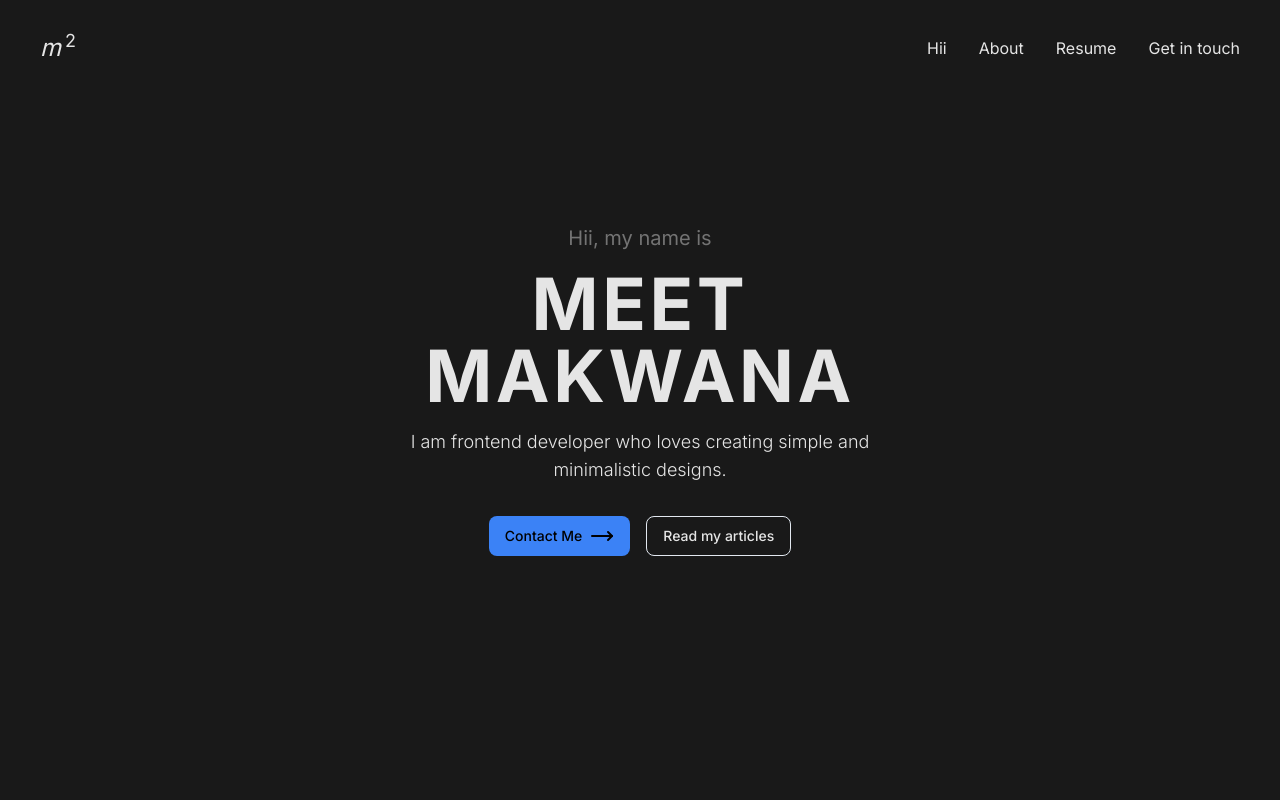
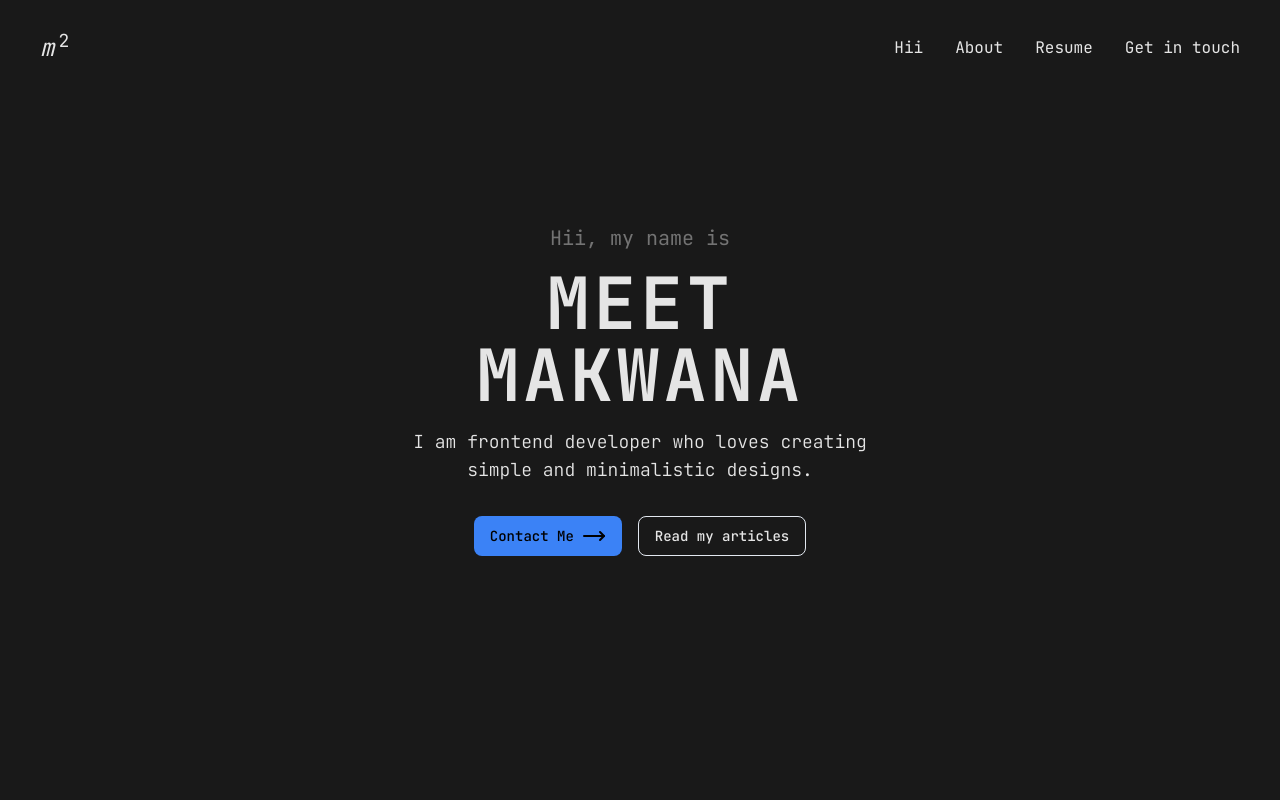
Before and after one commit to meetmakwana7396/portfolio, a Next.js app: page / in a window 1280 px wide. Shown: the top 800 px of the page. Built offline with nearby package versions, Linux system fonts and the light colour scheme.

Commit message:
new design

```diff
--- a/app/layout.tsx
+++ b/app/layout.tsx
@@ -1,15 +1,15 @@
 import type { Metadata } from "next";
-import { Roboto, Inter } from "next/font/google";
+import { Roboto, Inter,JetBrains_Mono } from "next/font/google";
 import "./globals.css";
 import { cn } from "@/lib/utils";
 
-const roboto = Roboto({
-  subsets: ["latin"],
-  weight: ["100", "300", "400", "500", "700", "900"],
-});
 const inter = Inter({
   subsets: ["latin"],
 });
+
+const jetBrains = JetBrains_Mono({
+  subsets:['latin']
+})
 
 export const metadata: Metadata = {
   title: "Create Next App",
@@ -23,7 +23,7 @@ export default function RootLayout({
 }>) {
   return (
     <html lang="en">
-      <body className={cn(inter.className)}>
+      <body className={cn(jetBrains.className)}>
         <div className="relative px-6 antialiased text-base sm:px-10 overflow-hidden">
           {children}
         </div>
--- a/components/landing-page/hero-section.tsx
+++ b/components/landing-page/hero-section.tsx
@@ -33,8 +33,8 @@ const HeroSection = () => {
             data-aos="fade-down"
             data-aos-duration="500"
             data-aos-delay="300">
-            <Button className="flex gap-2">
-              Contact Me <MoveRight color="black" />{" "}
+            <Button className="flex gap-2 group">
+              Contact Me <MoveRight color="black" className="group-hover:translate-x-1 transition" />{" "}
             </Button>
             <Button variant={"outline"} asChild>
               <Link href="https://techmeet.hashnode.dev/" target="_blank">
```
